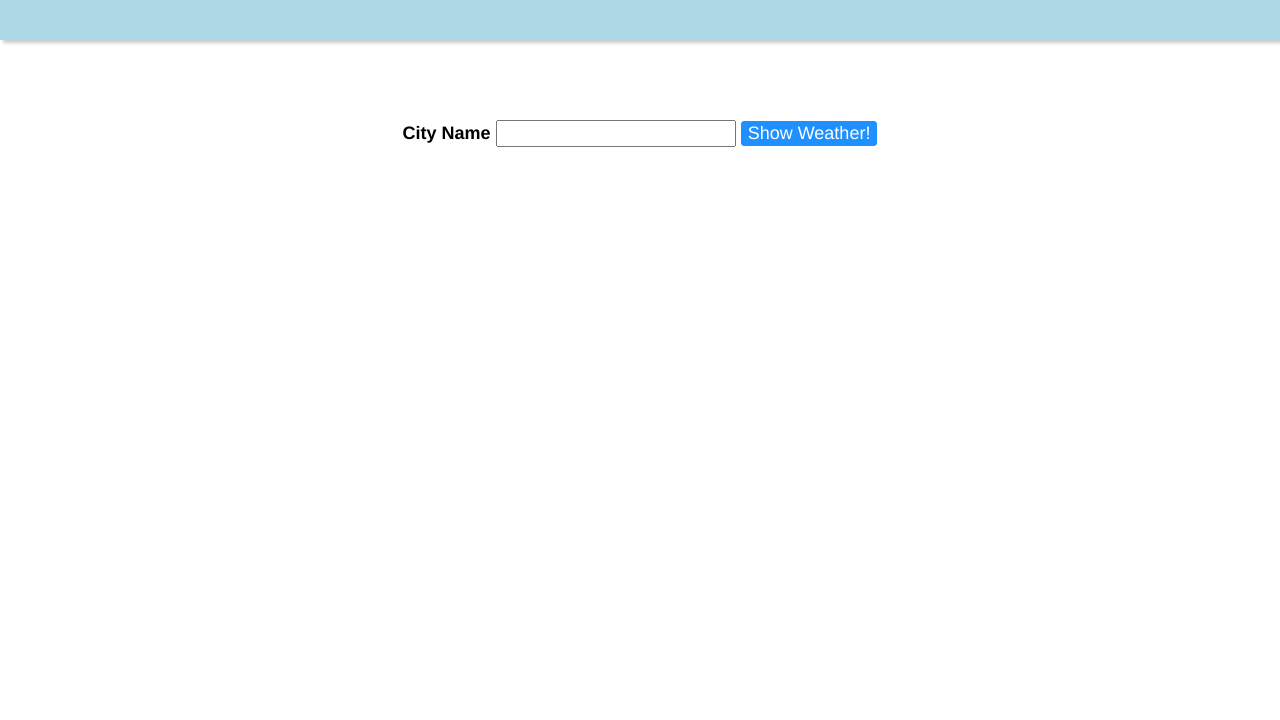
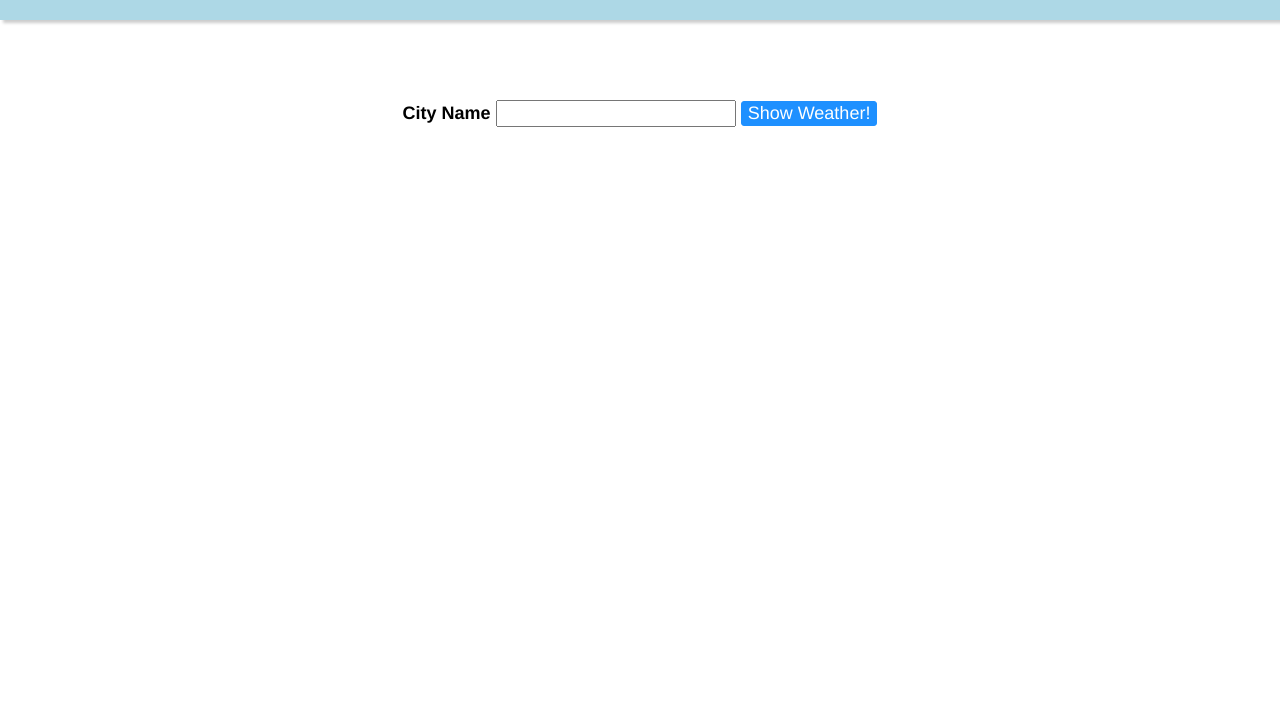
Before and after one commit to lavr001/weather_app, a website: page index.html in a window 1280 px wide. Shown: the part 80-800 px from the top of the page. Drawn offline with Linux system fonts and the light colour scheme.

```diff
--- a/app.js
+++ b/app.js
@@ -22,7 +22,6 @@
 }
 
 let update_weather = weather_data => {
-  console.log(weather_data);
   Elements.weather_city.textContent = weather_data.name;
   Elements.weather_description.textContent = weather_data.weather[0].description;
   Elements.weather_temperature.textContent = weather_data.main.temp + ' F';
--- a/style.css
+++ b/style.css
@@ -1,4 +1,11 @@
-/* Styles go here */
+* {
+  box-sizing: border-box;
+}
+
+html, body {
+  width: 100%;
+  height: 100%;
+}
 
 body {
     padding: 0;
@@ -37,6 +44,7 @@
 #search input {
     font-size: inherit;
     font-family: inherit;
+    outline: none;
 }
 
 #search button {
```
Also changed, not shown: 1 other file.
